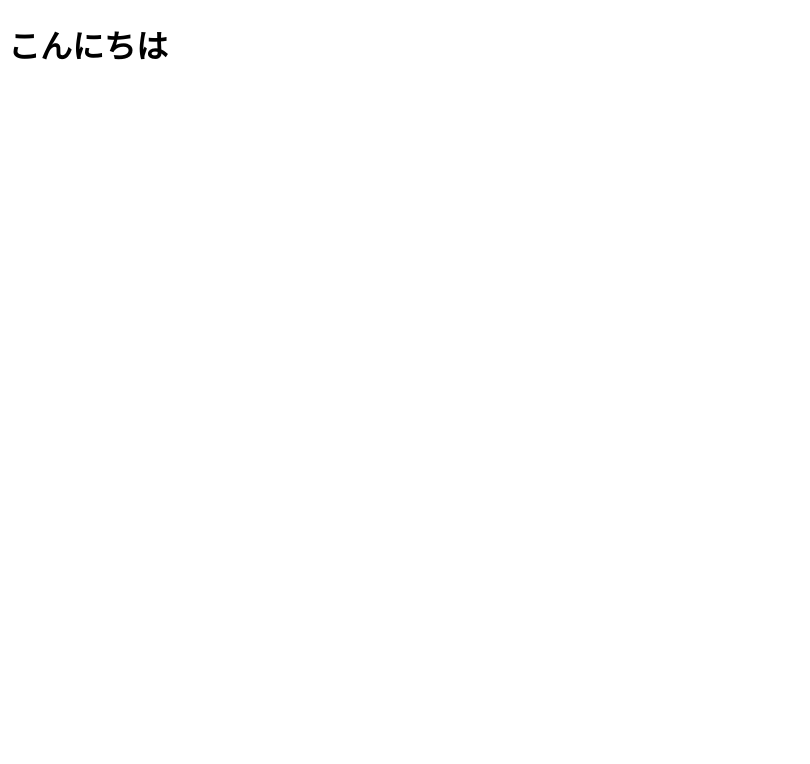
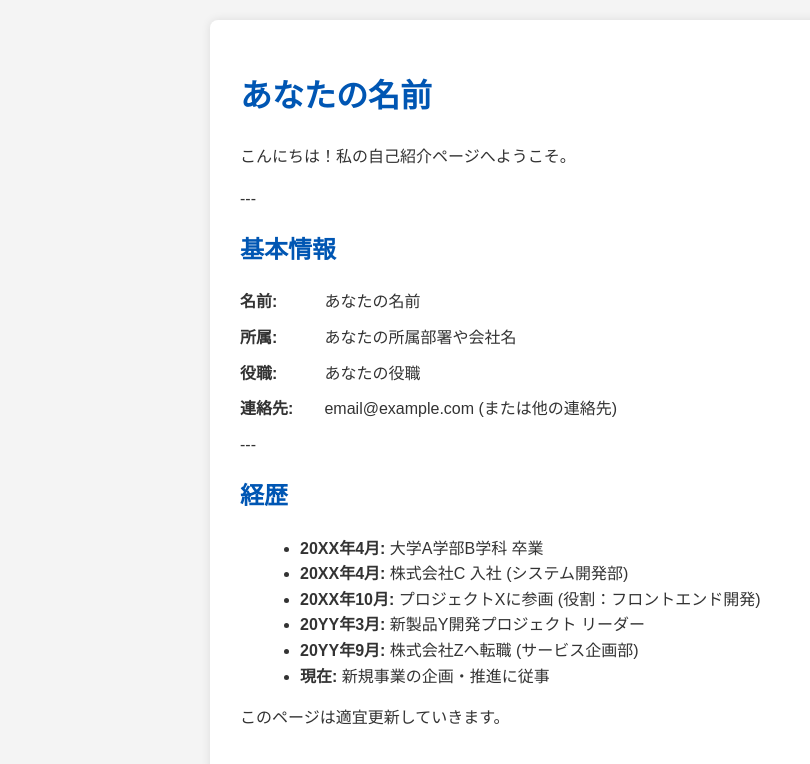
Before and after one commit to zuu900/wata.github.io, a plain HTML site: page index.html in a window 1280 px wide. Shown: the whole page, without its empty margins (0-810 px from the left). Drawn offline with Linux system fonts and the light colour scheme.

Commit message:
Update index.html

```diff
--- a/index.html
+++ b/index.html
@@ -1,11 +1,75 @@
 <!DOCTYPE html>
-<html>
+<html lang="ja">
 <head>
-<title>ご挨拶</title>
+    <meta charset="UTF-8">
+    <meta name="viewport" content="width=device-width, initial-scale=1.0">
+    <title>あなたの名前 - 自己紹介</title>
+    <style>
+        body {
+            font-family: Arial, sans-serif;
+            line-height: 1.6;
+            margin: 20px;
+            background-color: #f4f4f4;
+            color: #333;
+        }
+        .container {
+            max-width: 800px;
+            margin: auto;
+            background: #fff;
+            padding: 30px;
+            border-radius: 8px;
+            box-shadow: 0 0 10px rgba(0, 0, 0, 0.1);
+        }
+        h1, h2 {
+            color: #0056b3;
+        }
+        ul {
+            list-style-type: disc;
+            margin-left: 20px;
+        }
+        .info-item {
+            margin-bottom: 10px;
+        }
+        .info-item strong {
+            display: inline-block;
+            width: 80px; /* ラベルの幅を固定して揃える */
+        }
+    </style>
 </head>
 <body>
+    <div class="container">
+        <h1>あなたの名前</h1>
+        <p>こんにちは！私の自己紹介ページへようこそ。</p>
 
-<h1>こんにちは</h1>
+        ---
 
+        <h2>基本情報</h2>
+        <div class="info-item">
+            <strong>名前:</strong> あなたの名前
+        </div>
+        <div class="info-item">
+            <strong>所属:</strong> あなたの所属部署や会社名
+        </div>
+        <div class="info-item">
+            <strong>役職:</strong> あなたの役職
+        </div>
+        <div class="info-item">
+            <strong>連絡先:</strong> email@example.com (または他の連絡先)
+        </div>
+
+        ---
+
+        <h2>経歴</h2>
+        <ul>
+            <li><strong>20XX年4月:</strong> 大学A学部B学科 卒業</li>
+            <li><strong>20XX年4月:</strong> 株式会社C 入社 (システム開発部)</li>
+            <li><strong>20XX年10月:</strong> プロジェクトXに参画 (役割：フロントエンド開発)</li>
+            <li><strong>20YY年3月:</strong> 新製品Y開発プロジェクト リーダー</li>
+            <li><strong>20YY年9月:</strong> 株式会社Zへ転職 (サービス企画部)</li>
+            <li><strong>現在:</strong> 新規事業の企画・推進に従事</li>
+        </ul>
+
+        <p>このページは適宜更新していきます。</p>
+    </div>
 </body>
 </html>
```
